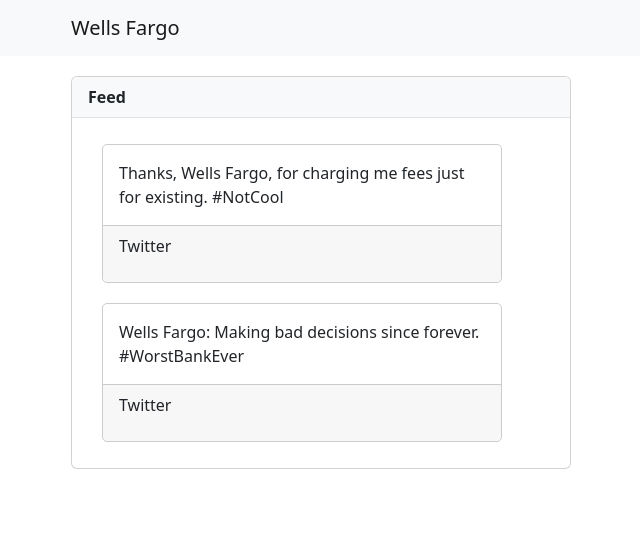
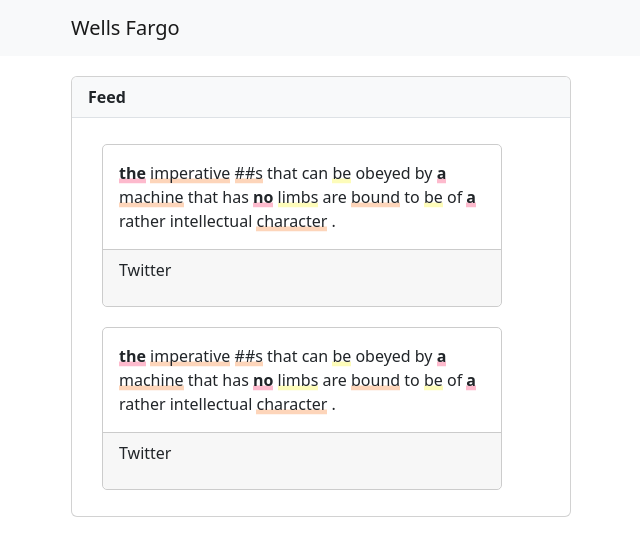
Before and after one commit to davidheineman/ef, a Vue app: page / in a window 1280 px wide. Shown: the top 556 px of the page, without its empty margins (11-651 px from the left). Built offline with nearby package versions, Linux system fonts and the light colour scheme.

Commit message:
add highlighting

```diff
--- a/src/assets/base.css
+++ b/src/assets/base.css
@@ -1 +1,24 @@
-a {text-align: left;}
+.card-text .DT {
+    color: inherit;
+    text-decoration: inherit;
+    font-weight: 600;
+    --tw-text-opacity: 1;
+    color: rgba(2, 132, 199, var(--tw-text-opacity));
+    box-sizing: border-box;
+    border: 0 solid;
+    color: inherit;
+}
+
+.DT { box-shadow: inset 0 -0.05em 0 0 #fff, inset 0 -0.35em 0 0 #fdbacd; }
+.NN { box-shadow: inset 0 -0.05em 0 0 #fff, inset 0 -0.35em 0 0 #fdd5ba; }
+.VB { box-shadow: inset 0 -0.05em 0 0 #fff, inset 0 -0.35em 0 0 #fdfcba; }
+.label-green { box-shadow: inset 0 -0.05em 0 0 #fff, inset 0 -0.35em 0 0 #bafdc3; }
+.label-blue { box-shadow: inset 0 -0.05em 0 0 #fff, inset 0 -0.35em 0 0 #bae6fd; }
+.label-purple { box-shadow: inset 0 -0.05em 0 0 #fff, inset 0 -0.35em 0 0 #ddbafd; }
+.label-black { box-shadow: inset 0 -0.05em 0 0 #fff, inset 0 -0.35em 0 0 #a5a5a5; }
+.label-twitter { box-shadow: inset 0 -0.05em 0 0 #fff, inset 0 -0.35em 0 0 #aed9f1; }
+.label-linkedin { box-shadow: inset 0 -0.05em 0 0 #fff, inset 0 -0.35em 0 0 #acdaf3; }
+.label-hf { box-shadow: inset 0 -0.05em 0 0 #fff, inset 0 -0.35em 0 0 #ffe390; }
+.label-gt { box-shadow: inset 0 -0.05em 0 0 #fff, inset 0 -0.35em 0 0 #f9e7a9; }
+.label-planet-money { box-shadow: inset 0 -0.05em 0 0 #fff, inset 0 -0.35em 0 0 #b3e9bd; }
+.label-brown { box-shadow: inset 0 -0.05em 0 0 #fff, inset 0 -0.35em 0 0 #d5c0a9; }
--- a/src/components/Feed.vue
+++ b/src/components/Feed.vue
@@ -8,6 +8,9 @@
                             Feed
                         </div>
                         <div class="card-body">
+                            <!-- <Item :cardText="devtext" logo="fa-brands fa-twitter" name="Twitter" /> -->
+
+
                             <div class="scrollable-feed">
                                 <div v-for="(item, index) in displayItems" :key="index" class="feed-item">
                                     <Item :cardText="item" logo="fa-brands fa-twitter" name="Twitter" />
@@ -26,34 +29,44 @@
 
 export default {
     components: {
-        Item,
         Item
     },
     data() {
         return {
             items: [
-                "Wells Fargo: Making bad decisions since forever. #WorstBankEver",
-                "Thanks, Wells Fargo, for charging me fees just for existing. #NotCool",
-                "Wells Fargo customer service: Where dreams go to die. #CustomerServiceFail",
-                "Guess who messed up my account again? Yep, you guessed it, Wells Fargo. #NeverAgain",
-                "Wells Fargo: where incompetence meets greed. #WorstBankEver",
-                "Trying to reach Wells Fargo support is like shouting into the void. #NoHelp",
-                "Wells Fargo's idea of 'convenience' is robbing you blind. #Ripoff",
-                "Hey Wells Fargo, ever heard of 'ethical banking'? Didn't think so. #Shameful",
-                "Wells Fargo: You'll never find a more wretched hive of scum and villainy. #Avoid",
-                "Wells Fargo: Where fees multiply like rabbits. #MoneyPit",
-                "If you're looking for disappointment, look no further than Wells Fargo. #Fail",
-                "Wells Fargo's motto: 'Let's make banking as frustrating as possible.' #MissionAccomplished",
-                "I'd rather wrestle a bear than deal with Wells Fargo again. #BankingNightmare",
-                "Wells Fargo: Where customer satisfaction goes to die. #NoThanks",
-                "Wells Fargo: The epitome of corporate greed. #MoneyHungry",
-                "I'd rather trust a toddler with my finances than Wells Fargo. #NoFaith",
-                "Shoutout to Wells Fargo for consistently ruining my day. #ThanksForNothing",
-                "Wells Fargo: Where your money disappears without a trace. #Sketchy",
-                "Wells Fargo's idea of 'security' is a joke. #Unsafe",
-                "You know what's scarier than a horror movie? Wells Fargo's fees. #NightmareBank",
+                [['the', 'DT'], ['imperative', 'NN'], ['##s', 'NN'], ['that', 'IN'], ['can', 'MD'], ['be', 'VB'], ['obeyed', 'VBG'], ['by', 'IN'], ['a', 'DT'], ['machine', 'NN'], ['that', 'IN'], ['has', 'VBZ'], ['no', 'DT'], ['limbs', 'VB'], ['are', 'VBP'], ['bound', 'NN'], ['to', 'TO'], ['be', 'VB'], ['of', 'IN'], ['a', 'DT'], ['rather', 'RB'], ['intellectual', 'JJ'], ['character', 'NN'], ['.', '.']],
+                [['the', 'DT'], ['imperative', 'NN'], ['##s', 'NN'], ['that', 'IN'], ['can', 'MD'], ['be', 'VB'], ['obeyed', 'VBG'], ['by', 'IN'], ['a', 'DT'], ['machine', 'NN'], ['that', 'IN'], ['has', 'VBZ'], ['no', 'DT'], ['limbs', 'VB'], ['are', 'VBP'], ['bound', 'NN'], ['to', 'TO'], ['be', 'VB'], ['of', 'IN'], ['a', 'DT'], ['rather', 'RB'], ['intellectual', 'JJ'], ['character', 'NN'], ['.', '.']],
+                [['the', 'DT'], ['imperative', 'NN'], ['##s', 'NN'], ['that', 'IN'], ['can', 'MD'], ['be', 'VB'], ['obeyed', 'VBG'], ['by', 'IN'], ['a', 'DT'], ['machine', 'NN'], ['that', 'IN'], ['has', 'VBZ'], ['no', 'DT'], ['limbs', 'VB'], ['are', 'VBP'], ['bound', 'NN'], ['to', 'TO'], ['be', 'VB'], ['of', 'IN'], ['a', 'DT'], ['rather', 'RB'], ['intellectual', 'JJ'], ['character', 'NN'], ['.', '.']],
+                [['the', 'DT'], ['imperative', 'NN'], ['##s', 'NN'], ['that', 'IN'], ['can', 'MD'], ['be', 'VB'], ['obeyed', 'VBG'], ['by', 'IN'], ['a', 'DT'], ['machine', 'NN'], ['that', 'IN'], ['has', 'VBZ'], ['no', 'DT'], ['limbs', 'VB'], ['are', 'VBP'], ['bound', 'NN'], ['to', 'TO'], ['be', 'VB'], ['of', 'IN'], ['a', 'DT'], ['rather', 'RB'], ['intellectual', 'JJ'], ['character', 'NN'], ['.', '.']],
+                [['the', 'DT'], ['imperative', 'NN'], ['##s', 'NN'], ['that', 'IN'], ['can', 'MD'], ['be', 'VB'], ['obeyed', 'VBG'], ['by', 'IN'], ['a', 'DT'], ['machine', 'NN'], ['that', 'IN'], ['has', 'VBZ'], ['no', 'DT'], ['limbs', 'VB'], ['are', 'VBP'], ['bound', 'NN'], ['to', 'TO'], ['be', 'VB'], ['of', 'IN'], ['a', 'DT'], ['rather', 'RB'], ['intellectual', 'JJ'], ['character', 'NN'], ['.', '.']],
+                [['the', 'DT'], ['imperative', 'NN'], ['##s', 'NN'], ['that', 'IN'], ['can', 'MD'], ['be', 'VB'], ['obeyed', 'VBG'], ['by', 'IN'], ['a', 'DT'], ['machine', 'NN'], ['that', 'IN'], ['has', 'VBZ'], ['no', 'DT'], ['limbs', 'VB'], ['are', 'VBP'], ['bound', 'NN'], ['to', 'TO'], ['be', 'VB'], ['of', 'IN'], ['a', 'DT'], ['rather', 'RB'], ['intellectual', 'JJ'], ['character', 'NN'], ['.', '.']],
+                [['the', 'DT'], ['imperative', 'NN'], ['##s', 'NN'], ['that', 'IN'], ['can', 'MD'], ['be', 'VB'], ['obeyed', 'VBG'], ['by', 'IN'], ['a', 'DT'], ['machine', 'NN'], ['that', 'IN'], ['has', 'VBZ'], ['no', 'DT'], ['limbs', 'VB'], ['are', 'VBP'], ['bound', 'NN'], ['to', 'TO'], ['be', 'VB'], ['of', 'IN'], ['a', 'DT'], ['rather', 'RB'], ['intellectual', 'JJ'], ['character', 'NN'], ['.', '.']],
+                [['the', 'DT'], ['imperative', 'NN'], ['##s', 'NN'], ['that', 'IN'], ['can', 'MD'], ['be', 'VB'], ['obeyed', 'VBG'], ['by', 'IN'], ['a', 'DT'], ['machine', 'NN'], ['that', 'IN'], ['has', 'VBZ'], ['no', 'DT'], ['limbs', 'VB'], ['are', 'VBP'], ['bound', 'NN'], ['to', 'TO'], ['be', 'VB'], ['of', 'IN'], ['a', 'DT'], ['rather', 'RB'], ['intellectual', 'JJ'], ['character', 'NN'], ['.', '.']]
             ],
-            currentItemIndex: 0,
+
+            // items: [
+            //     "Wells Fargo: Making bad decisions since forever. #WorstBankEver",
+            //     "Thanks, Wells Fargo, for charging me fees just for existing. #NotCool",
+            //     "Wells Fargo customer service: Where dreams go to die. #CustomerServiceFail",
+            //     "Guess who messed up my account again? Yep, you guessed it, Wells Fargo. #NeverAgain",
+            //     "Wells Fargo: where incompetence meets greed. #WorstBankEver",
+            //     "Trying to reach Wells Fargo support is like shouting into the void. #NoHelp",
+            //     "Wells Fargo's idea of 'convenience' is robbing you blind. #Ripoff",
+            //     "Hey Wells Fargo, ever heard of 'ethical banking'? Didn't think so. #Shameful",
+            //     "Wells Fargo: You'll never find a more wretched hive of scum and villainy. #Avoid",
+            //     "Wells Fargo: Where fees multiply like rabbits. #MoneyPit",
+            //     "If you're looking for disappointment, look no further than Wells Fargo. #Fail",
+            //     "Wells Fargo's motto: 'Let's make banking as frustrating as possible.' #MissionAccomplished",
+            //     "I'd rather wrestle a bear than deal with Wells Fargo again. #BankingNightmare",
+            //     "Wells Fargo: Where customer satisfaction goes to die. #NoThanks",
+            //     "Wells Fargo: The epitome of corporate greed. #MoneyHungry",
+            //     "I'd rather trust a toddler with my finances than Wells Fargo. #NoFaith",
+            //     "Shoutout to Wells Fargo for consistently ruining my day. #ThanksForNothing",
+            //     "Wells Fargo: Where your money disappears without a trace. #Sketchy",
+            //     "Wells Fargo's idea of 'security' is a joke. #Unsafe",
+            //     "You know what's scarier than a horror movie? Wells Fargo's fees. #NightmareBank",
+            // ],
+            currentItemIndex: 1,
             displayItems: []
         };
     },
--- a/src/components/Item.vue
+++ b/src/components/Item.vue
@@ -1,7 +1,8 @@
 <template>
     <div class="card" @click="showModal = true">
         <div class="card-content">
-            <p class="card-text">{{ cardText }}</p>
+            <!-- <p class="card-text">{{ cardText }}</p> -->
+            <p class="card-text" v-html="formattedText"></p>
         </div>
         <div class="card-footer">
             <i class="fa-brands fa-twitter"></i>
@@ -27,7 +28,6 @@
     name: 'CardWithLogo',
     props: {
         cardText: {
-            type: String,
             required: true
         },
         logo: {
@@ -43,12 +43,18 @@
         return {
             showModal: false // Initially modal is hidden
         };
+    },
+    computed: {
+        formattedText() {
+
+            let rawHTML = this.cardText.map(([word, label]) => `<span class="${label}">${word}</span>`).join(' ');
+            return rawHTML;
+        }
     }
 };
 </script>
 
 <style scoped>
-
 .card-text {
     padding: 16px
 }
@@ -75,5 +81,4 @@
     width: 30px;
     height: 30px;
     margin-right: 10px;
-}
-</style>
+}</style>
```
Also changed, not shown: 1 other file (tests, documents, lock files or other folders).
